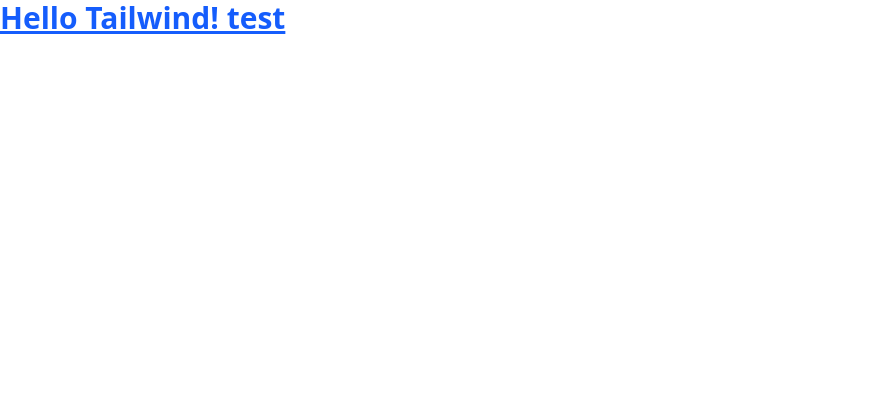
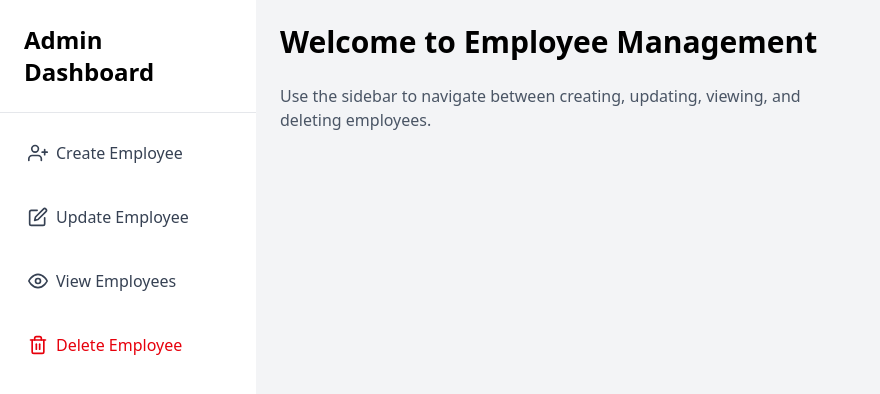
Before and after one commit to Kc-Dhana/emp-management-frontend, a React (Vite) app: page / in a window 1280 px wide. Shown: the top 394 px of the page, without its empty margins (0-880 px from the left). Built offline with nearby package versions, Linux system fonts and the light colour scheme.

Commit message:
create AdminDashboard page sete routes

```diff
--- a/src/App.jsx
+++ b/src/App.jsx
@@ -1,13 +1,20 @@
 import './App.css'
+import { BrowserRouter, Routes, Route} from "react-router-dom";
 import { Toaster } from 'react-hot-toast';
+import AdminDashboard from './pages/admin/adminDashboard';
 
 function App() {
 
   return (
-    <>
-    <Toaster />
-      <h1 className='text-3xl font-bold underline text-blue-600'>Hello Tailwind! test</h1>
-    </>
+    <BrowserRouter>
+    <Toaster position="top-right" reverseOrder={false}/>
+      <Routes>
+
+        <Route path="/" element={<AdminDashboard />} />
+
+      </Routes>
+
+    </BrowserRouter>
   )
 }
 
--- /dev/null
+++ b/src/pages/admin/adminDashboard.jsx
@@ -0,0 +1,87 @@
+import React, { useState } from "react";
+import { useNavigate } from "react-router-dom";
+import { FiMenu, FiUserPlus, FiEdit, FiEye, FiTrash2, FiX } from "react-icons/fi";
+
+export default function AdminDashboard() {
+  const [sidebarOpen, setSidebarOpen] = useState(false);
+  const navigate = useNavigate();
+
+  const handleNavigate = (path) => {
+    navigate(path);
+    setSidebarOpen(false); // Close sidebar after navigation on mobile
+  };
+
+  return (
+    <div className="flex h-screen bg-gray-100">
+      {/* Sidebar */}
+      <aside
+        className={`fixed top-0 left-0 z-30 w-64 h-full bg-white shadow-lg transform transition-transform duration-300 ease-in-out
+          ${sidebarOpen ? "translate-x-0" : "-translate-x-full"} md:translate-x-0 md:static md:shadow-none`}
+      >
+        {/* Sidebar Header with close button (mobile only) */}
+        <div className="flex items-center justify-between p-6 border-b border-gray-200">
+          <span className="font-bold text-2xl">Admin Dashboard</span>
+          <button
+            className="md:hidden text-gray-600"
+            onClick={() => setSidebarOpen(false)}
+          >
+            <FiX size={24} />
+          </button>
+        </div>
+
+        {/* Sidebar Nav */}
+        <nav className="flex flex-col p-4 space-y-4">
+          <button
+            className="flex items-center gap-2 p-3 text-gray-700 hover:bg-indigo-500 hover:text-white rounded"
+            onClick={() => handleNavigate("/admin/create")}
+          >
+            <FiUserPlus size={20} /> Create Employee
+          </button>
+          <button
+            className="flex items-center gap-2 p-3 text-gray-700 hover:bg-indigo-500 hover:text-white rounded"
+            onClick={() => handleNavigate("/admin/update")}
+          >
+            <FiEdit size={20} /> Update Employee
+          </button>
+          <button
+            className="flex items-center gap-2 p-3 text-gray-700 hover:bg-indigo-500 hover:text-white rounded"
+            onClick={() => handleNavigate("/admin/view")}
+          >
+            <FiEye size={20} /> View Employees
+          </button>
+          <button
+            className="flex items-center gap-2 p-3 text-red-600 hover:bg-red-600 hover:text-white rounded"
+            onClick={() => handleNavigate("/admin/delete")}
+          >
+            <FiTrash2 size={20} /> Delete Employee
+          </button>
+        </nav>
+      </aside>
+
+      {/* Main Content */}
+      <div className="flex-1 flex flex-col">
+        {/* Header (mobile only) */}
+        <header className="flex items-center justify-between bg-white shadow-md p-4 md:hidden">
+          <button
+            onClick={() => setSidebarOpen(!sidebarOpen)}
+            className="text-gray-700 focus:outline-none"
+          >
+            <FiMenu size={28} />
+          </button>
+          <h1 className="text-xl font-semibold">Admin Dashboard</h1>
+          <div></div> {/* Placeholder for alignment */}
+        </header>
+
+        {/* Content */}
+        <main className="p-6 overflow-auto">
+          <h2 className="text-3xl font-bold mb-6">
+            Welcome to Employee Management
+          </h2>
+          <p className="text-gray-600 max-w-xl">
+            Use the sidebar to navigate between creating, updating, viewing, and deleting employees.
+          </p>
+        </main>
+      </div>
+    </div>
+  );
+}
```
